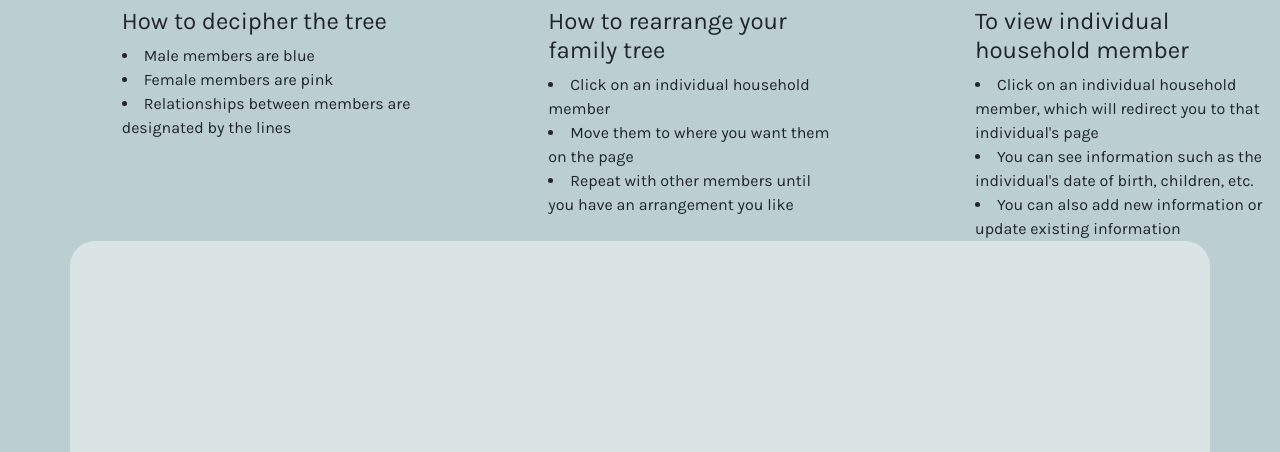
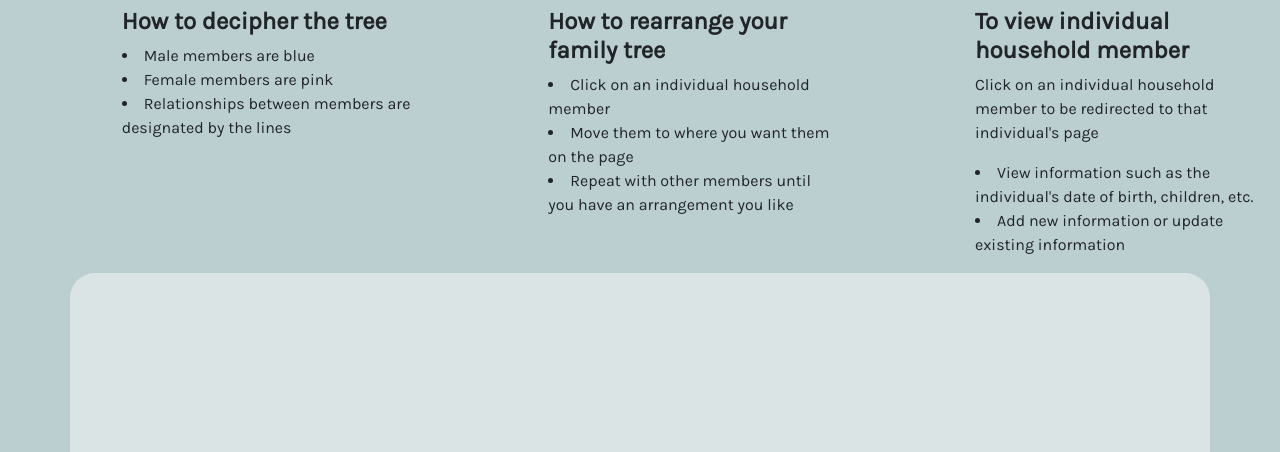
Before and after one commit to chyarbit/FamilyTree, a website: page public/index.html in a window 1280 px wide. Shown: the part 348-800 px from the top of the page. Drawn offline with nearby package versions, Linux system fonts and the light colour scheme; a script that the page names is missing.

Commit message:
read me and additional styling

```diff
--- a/public/index.html
+++ b/public/index.html
@@ -101,31 +101,28 @@
     <div class="text-center"><h1><strong>See your family tree below!</strong></h1></div>
     <div class="row">
       <div class="col-sm-3 offset-sm-1">
-        <h4>How to decipher the tree</h4>
+        <h4><strong>How to decipher the tree</strong></h4>
           <li>Male members are blue</li>
           <li>Female members are pink</li>
           <li>Relationships between members are designated by the lines</li>
         </p>
       </div>
       <div class="col-sm-3 offset-sm-1">
-        <h4>How to rearrange your family tree</h4>
+        <h4><strong>How to rearrange your family tree</strong></h4>
         <li>Click on an individual household member</li>
         <li>Move them to where you want them on the page</li>
         <li>Repeat with other members until you have an arrangement you like</li>
       </div>
       <div class="col-sm-3 offset-sm-1">
-        <h4>To view individual household member</h4>
-          <li>Click on an individual household member, which will redirect you to that individual's page</li>
-          <li>You can see information such as the individual's date of birth, children, etc.</li>
-          <li>You can also add new information or update existing information</li>
-
+        <h4><strong>To view individual household member</strong></h4>
+          <p>Click on an individual household member to be redirected to that individual's page
+          <li>View information such as the individual's date of birth, children, etc.</li>
+          <li>Add new information or update existing information</li>
+        </p>
     </div>
-
   </div>
 
-
   <div class="container" id="familyTreeContainer">
-
     <div id = "familyInfo">
     </div>
   </div>
```
Also changed, not shown: README.md.
